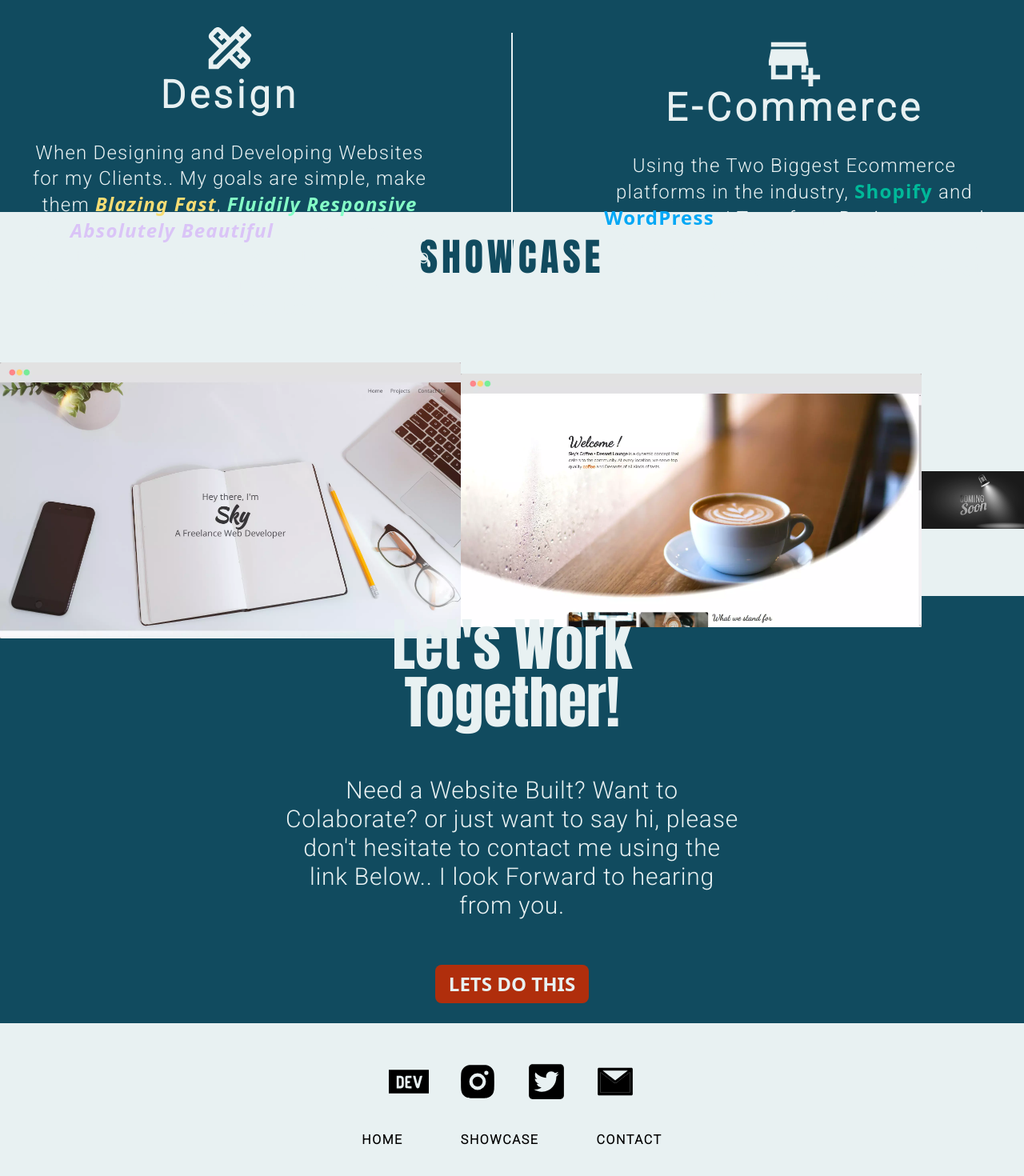
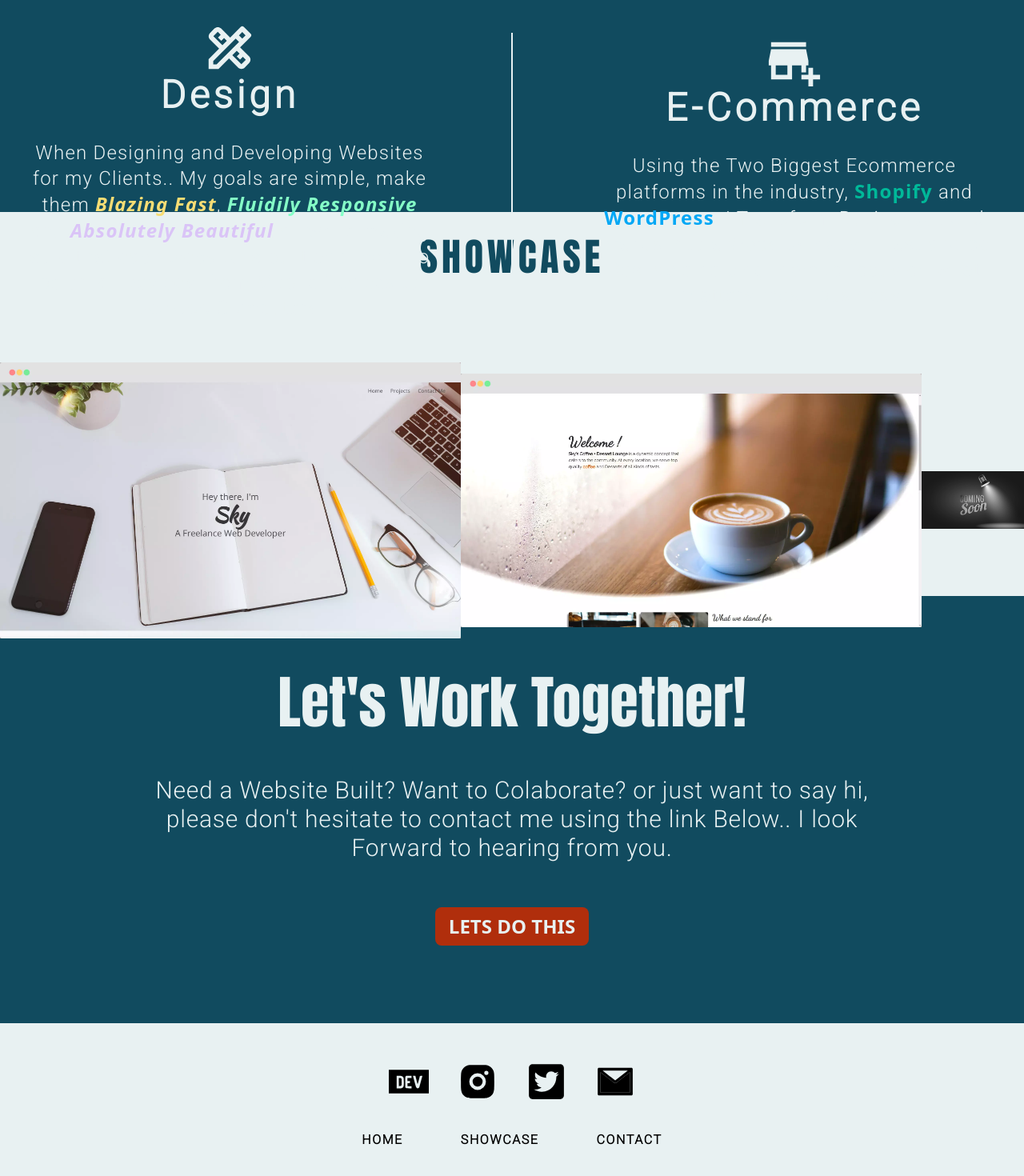
Before and after one commit to skystanoyevitch/sky-portfolio, a React (Create React App) app: page / in a window 1280 px wide. Shown: the part 1068-2538 px from the top of the page at 80% size. Built offline with nearby package versions, Linux system fonts and the light colour scheme.

Commit message:
Minor Layout fixes to frontpage

```diff
--- a/src/Page-components/Micro-components/About.js
+++ b/src/Page-components/Micro-components/About.js
@@ -2,7 +2,7 @@ import React from "react";
 
 function About() {
 	return (
-		<div className="container mx-auto max-w-xs py-20 md:max-w-lg lg:max-w-none xl:p-0 lg:flex lg:p-24 xl:flex lg:items-center xl:py-44 lg:justify-between xl:h-2/3 space-y-20 xl:space-y-0">
+		<div className="container mx-auto max-w-xs py-20 md:max-w-lg lg:max-w-none xl:p-0 lg:flex lg:p-24 xl:flex lg:items-center xl:py-44 lg:justify-evenly xl:h-2/3 space-y-20 xl:space-y-0">
 			<div className="xl:max-w-2xl xl:p-10 lg:flex-1">
 				<h2 className="text-3xl md:text-4xl lg:text-5xl font-anton text-primary">
 					Who Am i?
--- a/src/Page-components/Micro-components/MainContact.js
+++ b/src/Page-components/Micro-components/MainContact.js
@@ -6,7 +6,7 @@ const MainContact = () => {
 		<>
 			<section className="w-full xl:h-2/3 bg-primary">
 				<div className="w-full h-full">
-					<div className="container mx-auto lg:max-w-xl h-full p-8 lg:p-16 xl:p-0 text-center text-secondary flex flex-col items-center justify-center">
+					<div className="container mx-auto lg:max-w-xl xl:max-w-4xl h-full p-8 lg:p-16 xl:p-0 text-center text-secondary flex flex-col items-center justify-center">
 						<h1 className="font-anton text-4xl lg:text-5xl xl:text-7xl">
 							Let's Work Together!
 						</h1>
--- a/src/Page-components/Micro-components/MainShowcase.js
+++ b/src/Page-components/Micro-components/MainShowcase.js
@@ -9,7 +9,7 @@ const MainShowcase = () => {
 						SHOWCASE
 					</h1>
 
-					<div className="container mx-auto flex flex-col pb-10 space-y-16 md:max-w-l lg:max-w-noneg xl:space-y-0 w-full px-8 md:px-0 lg:p-24 xl:px-0 xl:py-14 xl:flex xl:flex-row xl:justify-evenly xl:place-items-center">
+					<div className="container mx-auto flex flex-col pb-10 space-y-16 md:max-w-l lg:max-w-none xl:space-y-0 w-full px-8 md:px-0 lg:p-24 xl:px-0 xl:py-14 xl:flex xl:flex-row xl:justify-evenly xl:place-items-center">
 						<a
 							href="https://rolypolie.github.io/skystanoyevitch/"
 							target="_blank"
```
